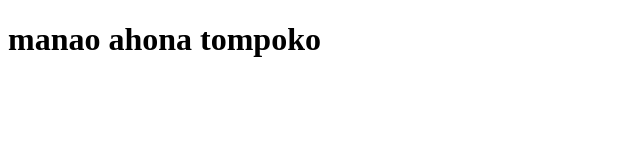
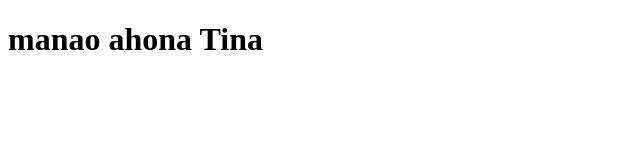
Before and after one commit to zenko03/zenko03.github.io, a plain HTML site: page index.html in a window 1280 px wide. Shown: the whole page, without its empty margins (0-640 px from the left). Drawn offline with Linux system fonts and the light colour scheme.

Commit message:
Update index.html

```diff
--- a/index.html
+++ b/index.html
@@ -8,7 +8,7 @@
 </head>
 <body>
     <h1>
-        manao  ahona tompoko
+        manao  ahona Tina
     </h1>
 </body>
 </html>
```
